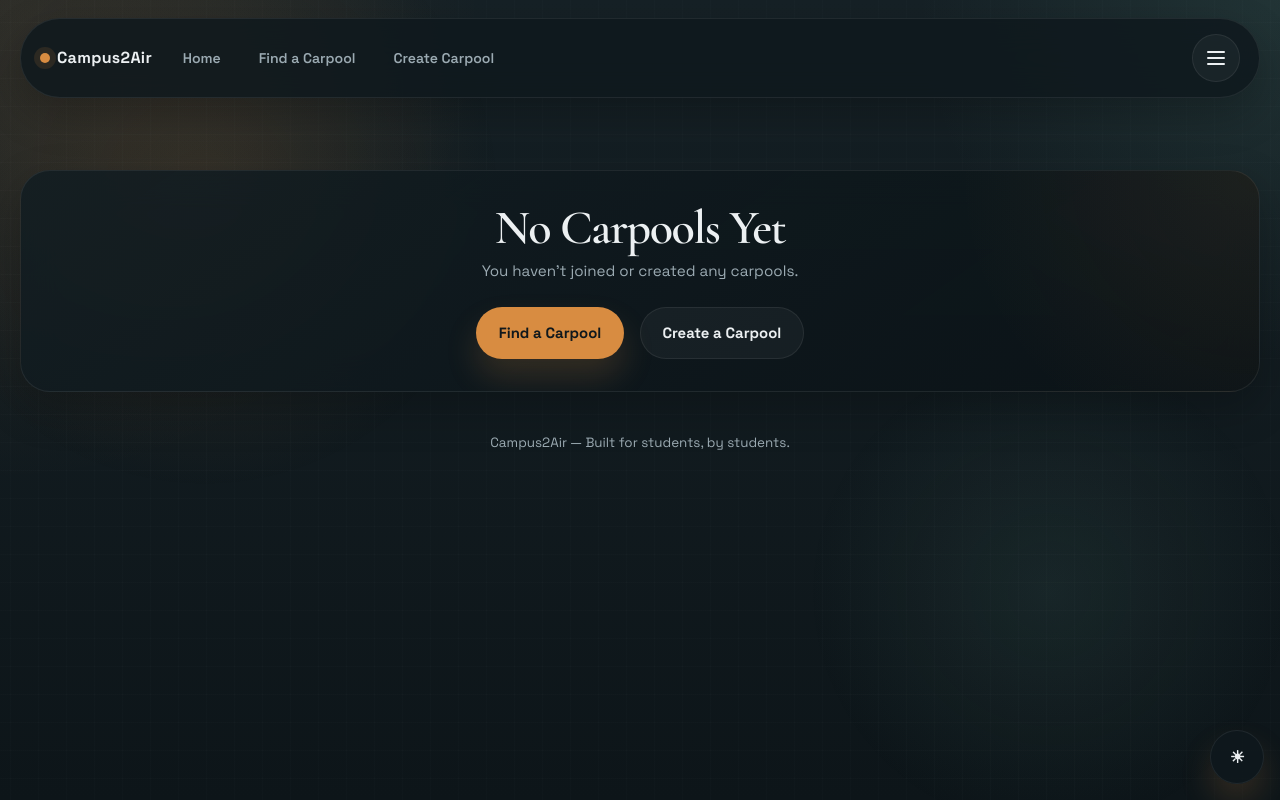
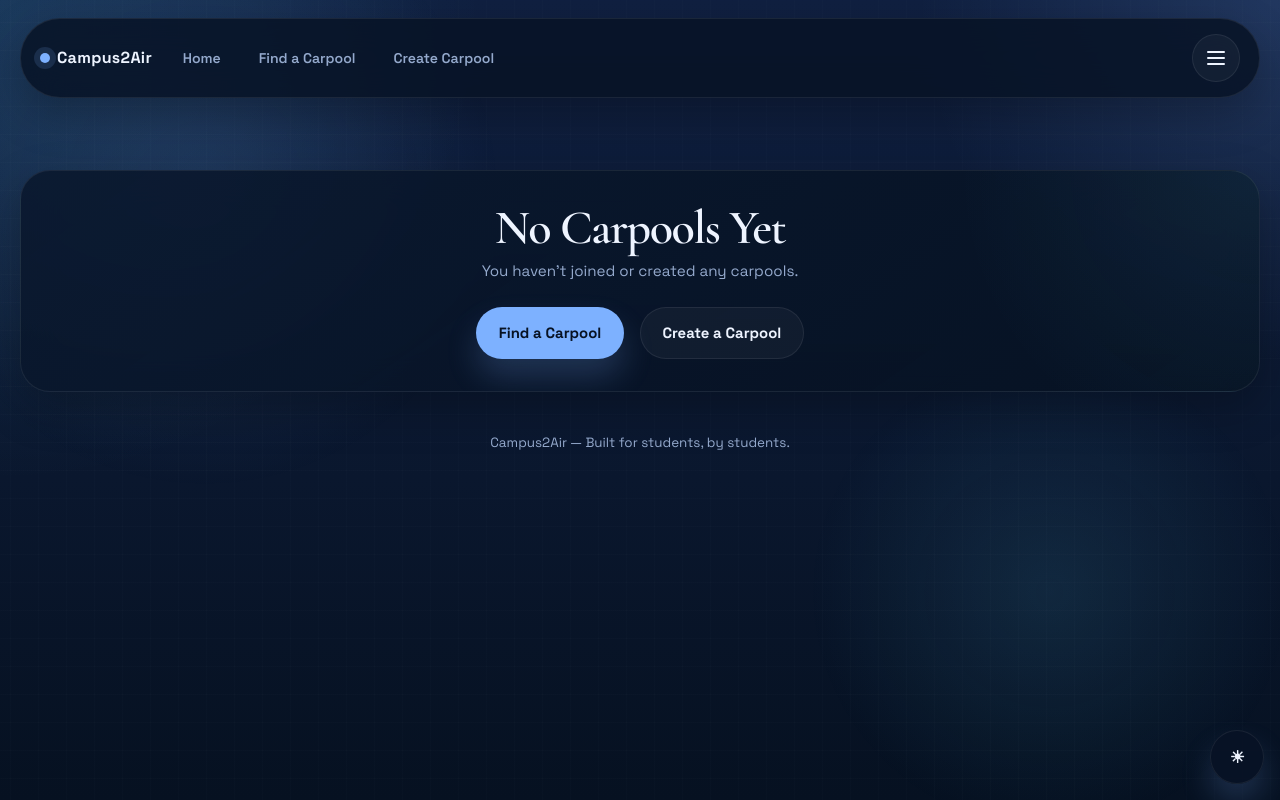
Before and after one commit to CodingGenius0001/univs-carpool-matchmaking, a Flask app: page /my-party in a window 1280 px wide. Run offline with Flask 3, Linux system fonts and the light colour scheme; the visitor is signed in with stand-in values (Sample User, id 1); data that the repository does not hold is empty.

Commit message:
Shift themes to blue light and dark palette

```diff
--- a/static/styles.css
+++ b/static/styles.css
@@ -1,24 +1,30 @@
 @import url("https://fonts.googleapis.com/css2?family=Cormorant+Garamond:wght@500;600;700&family=Space+Grotesk:wght@400;500;600;700&display=swap");
 
 :root {
-  --background: #efe5d6;
-  --background-alt: #f6efe5;
-  --foreground: #112033;
-  --muted: #667588;
+  --button-rgb: 47 111 221;
+  --signal-rgb: 143 184 255;
+  --success-rgb: 96 180 255;
+  --warning-rgb: 122 162 255;
+  --danger-rgb: 213 103 132;
+  --shadow-rgb: 44 72 118;
+  --background: #edf4ff;
+  --background-alt: #fbfdff;
+  --foreground: #102540;
+  --muted: #6b7fa1;
   --surface: rgba(255, 255, 255, 0.72);
   --surface-strong: rgba(255, 255, 255, 0.88);
-  --surface-accent: rgba(21, 93, 82, 0.1);
-  --border: rgba(17, 32, 51, 0.1);
-  --button: #155d52;
-  --button-hover: #0f4b42;
-  --signal: #d88c41;
-  --signal-soft: rgba(216, 140, 65, 0.14);
-  --danger: #ae4534;
-  --danger-bg: rgba(174, 69, 52, 0.12);
-  --success: #2e7d68;
-  --warning: #a46b17;
-  --shadow: 0 28px 90px rgba(104, 81, 53, 0.18);
-  --shadow-soft: 0 14px 42px rgba(104, 81, 53, 0.1);
+  --surface-accent: rgb(var(--button-rgb) / 0.1);
+  --border: rgba(16, 37, 64, 0.08);
+  --button: rgb(var(--button-rgb));
+  --button-hover: rgb(34 88 188);
+  --signal: rgb(var(--signal-rgb));
+  --signal-soft: rgb(var(--signal-rgb) / 0.16);
+  --danger: rgb(var(--danger-rgb));
+  --danger-bg: rgb(var(--danger-rgb) / 0.12);
+  --success: rgb(var(--success-rgb));
+  --warning: rgb(var(--warning-rgb));
+  --shadow: 0 28px 90px rgb(var(--shadow-rgb) / 0.16);
+  --shadow-soft: 0 14px 42px rgb(var(--shadow-rgb) / 0.1);
   --radius: 18px;
   --radius-lg: 30px;
   --transition: 180ms ease;
@@ -30,18 +36,20 @@
   --text-muted: var(--muted);
   --accent: var(--button);
   --accent2: var(--signal);
-  --accent-glow: rgba(21, 93, 82, 0.12);
+  --accent-glow: rgb(var(--button-rgb) / 0.12);
 }
 
 .light-mode {
-  --background: #f7f0e6;
-  --background-alt: #fcf8f1;
-  --surface: rgba(255, 255, 255, 0.8);
-  --surface-strong: rgba(255, 255, 255, 0.94);
-  --surface-accent: rgba(21, 93, 82, 0.08);
-  --border: rgba(17, 32, 51, 0.08);
-  --shadow: 0 24px 80px rgba(104, 81, 53, 0.14);
-  --shadow-soft: 0 12px 32px rgba(104, 81, 53, 0.08);
+  --background: #f4f8ff;
+  --background-alt: #ffffff;
+  --foreground: #11284a;
+  --muted: #6e82a4;
+  --surface: rgba(255, 255, 255, 0.82);
+  --surface-strong: rgba(255, 255, 255, 0.96);
+  --surface-accent: rgb(var(--button-rgb) / 0.08);
+  --border: rgba(17, 40, 74, 0.07);
+  --shadow: 0 24px 80px rgb(var(--shadow-rgb) / 0.13);
+  --shadow-soft: 0 12px 32px rgb(var(--shadow-rgb) / 0.07);
 }
 
 *,
@@ -64,8 +72,8 @@ body {
   color: var(--foreground);
   line-height: 1.6;
   background:
-    radial-gradient(circle at top left, rgba(216, 140, 65, 0.24), transparent 34%),
-    radial-gradient(circle at top right, rgba(21, 93, 82, 0.18), transparent 28%),
+    radial-gradient(circle at top left, rgb(var(--signal-rgb) / 0.24), transparent 34%),
+    radial-gradient(circle at top right, rgb(var(--button-rgb) / 0.14), transparent 28%),
     linear-gradient(180deg, var(--background-alt) 0%, var(--background) 100%);
 }
 
@@ -91,7 +99,7 @@ body::after {
   z-index: 0;
   background:
     radial-gradient(circle at 15% 24%, rgba(255, 255, 255, 0.32), transparent 26%),
-    radial-gradient(circle at 80% 76%, rgba(21, 93, 82, 0.08), transparent 22%);
+    radial-gradient(circle at 80% 76%, rgb(var(--button-rgb) / 0.08), transparent 22%);
 }
 
 main,
@@ -215,7 +223,7 @@ code {
   height: 0.6rem;
   border-radius: 999px;
   background: var(--signal);
-  box-shadow: 0 0 0 6px rgba(216, 140, 65, 0.12);
+  box-shadow: 0 0 0 6px rgb(var(--signal-rgb) / 0.14);
 }
 
 .site-logo .logo-short {
@@ -647,14 +655,14 @@ button,
 .button-link {
   background: var(--button);
   color: #ffffff;
-  box-shadow: 0 16px 32px rgba(21, 93, 82, 0.18);
+  box-shadow: 0 16px 32px rgb(var(--button-rgb) / 0.2);
 }
 
 .btn-primary:hover,
 button:hover,
 .button-link:hover {
   background: var(--button-hover);
-  box-shadow: 0 20px 36px rgba(21, 93, 82, 0.22);
+  box-shadow: 0 20px 36px rgb(var(--button-rgb) / 0.24);
 }
 
 .btn-secondary,
@@ -1509,31 +1517,38 @@ select {
 }
 
 html:not(.light-mode) {
-  --background: #0d1519;
-  --background-alt: #121d22;
-  --foreground: #ecf0f2;
-  --muted: #9baab2;
-  --surface: rgba(18, 29, 34, 0.78);
-  --surface-strong: rgba(15, 24, 29, 0.9);
-  --surface-accent: rgba(216, 140, 65, 0.12);
-  --border: rgba(236, 240, 242, 0.08);
-  --button: #d88c41;
-  --button-hover: #e39a54;
-  --signal: #68a493;
-  --signal-soft: rgba(104, 164, 147, 0.14);
-  --danger: #f08f7e;
-  --danger-bg: rgba(240, 143, 126, 0.12);
-  --success: #7dc4ae;
-  --warning: #f0c978;
-  --shadow: 0 26px 90px rgba(0, 0, 0, 0.4);
-  --shadow-soft: 0 16px 44px rgba(0, 0, 0, 0.24);
+  --button-rgb: 125 177 255;
+  --signal-rgb: 92 210 255;
+  --success-rgb: 118 196 255;
+  --warning-rgb: 166 196 255;
+  --danger-rgb: 255 129 158;
+  --shadow-rgb: 0 0 0;
+  --background: #061121;
+  --background-alt: #0b1830;
+  --foreground: #eef4ff;
+  --muted: #94a9cc;
+  --surface: rgba(10, 24, 46, 0.8);
+  --surface-strong: rgba(8, 19, 38, 0.92);
+  --surface-accent: rgb(var(--button-rgb) / 0.14);
+  --border: rgba(238, 244, 255, 0.08);
+  --button: rgb(var(--button-rgb));
+  --button-hover: rgb(151 195 255);
+  --signal: rgb(var(--signal-rgb));
+  --signal-soft: rgb(var(--signal-rgb) / 0.16);
+  --danger: rgb(var(--danger-rgb));
+  --danger-bg: rgb(var(--danger-rgb) / 0.12);
+  --success: rgb(var(--success-rgb));
+  --warning: rgb(var(--warning-rgb));
+  --shadow: 0 26px 90px rgb(var(--shadow-rgb) / 0.42);
+  --shadow-soft: 0 16px 44px rgb(var(--shadow-rgb) / 0.26);
+  --accent-glow: rgb(var(--button-rgb) / 0.16);
 }
 
 html:not(.light-mode) body {
   background:
-    radial-gradient(circle at top left, rgba(216, 140, 65, 0.12), transparent 32%),
-    radial-gradient(circle at top right, rgba(104, 164, 147, 0.14), transparent 24%),
-    linear-gradient(180deg, #162126 0%, #0d1519 100%);
+    radial-gradient(circle at top left, rgb(var(--signal-rgb) / 0.14), transparent 32%),
+    radial-gradient(circle at top right, rgb(var(--button-rgb) / 0.16), transparent 24%),
+    linear-gradient(180deg, #102041 0%, #061121 100%);
 }
 
 html:not(.light-mode) body::before {
@@ -1545,8 +1560,8 @@ html:not(.light-mode) body::before {
 
 html:not(.light-mode) body::after {
   background:
-    radial-gradient(circle at 16% 24%, rgba(216, 140, 65, 0.12), transparent 24%),
-    radial-gradient(circle at 82% 74%, rgba(104, 164, 147, 0.1), transparent 20%);
+    radial-gradient(circle at 16% 24%, rgb(var(--button-rgb) / 0.12), transparent 24%),
+    radial-gradient(circle at 82% 74%, rgb(var(--signal-rgb) / 0.1), transparent 20%);
 }
 
 html:not(.light-mode) code {
@@ -1555,7 +1570,7 @@ html:not(.light-mode) code {
 }
 
 html:not(.light-mode) .site-header {
-  background: rgba(15, 24, 29, 0.84);
+  background: rgba(8, 19, 38, 0.86);
   border-color: rgba(236, 240, 242, 0.08);
 }
 
@@ -1641,15 +1656,15 @@ html:not(.light-mode) .badge,
 html:not(.light-mode) .action-card .icon,
 html:not(.light-mode) .result-badge.score-high,
 html:not(.light-mode) .member-badge {
-  color: #f4eee5 !important;
-  background: rgba(216, 140, 65, 0.16) !important;
-  border-color: rgba(216, 140, 65, 0.24) !important;
+  color: var(--foreground) !important;
+  background: rgb(var(--button-rgb) / 0.16) !important;
+  border-color: rgb(var(--button-rgb) / 0.24) !important;
 }
 
 html:not(.light-mode) .site-logo::before,
 html:not(.light-mode) .badge::before {
   background: var(--button);
-  box-shadow: 0 0 0 6px rgba(216, 140, 65, 0.12);
+  box-shadow: 0 0 0 6px rgb(var(--button-rgb) / 0.14);
 }
 
 html:not(.light-mode) .card,
@@ -1662,18 +1677,18 @@ html:not(.light-mode) .carpool-card,
 html:not(.light-mode) .hero,
 html:not(.light-mode) .hero-screen {
   background:
-    radial-gradient(circle at top right, rgba(216, 140, 65, 0.08), transparent 24%),
-    linear-gradient(145deg, rgba(18, 29, 34, 0.88), rgba(10, 18, 22, 0.86));
+    radial-gradient(circle at top right, rgb(var(--signal-rgb) / 0.08), transparent 24%),
+    linear-gradient(145deg, rgba(10, 24, 46, 0.9), rgba(6, 17, 33, 0.88));
   border-color: rgba(236, 240, 242, 0.08);
   box-shadow: var(--shadow-soft);
 }
 
 html:not(.light-mode) .hero-screen::before {
-  background: linear-gradient(145deg, rgba(104, 164, 147, 0.88), rgba(41, 92, 82, 0.72));
+  background: linear-gradient(145deg, rgb(var(--button-rgb) / 0.9), rgb(var(--signal-rgb) / 0.76));
 }
 
 html:not(.light-mode) .hero-screen::after {
-  background: linear-gradient(145deg, rgba(34, 50, 57, 0.94), rgba(18, 29, 34, 0.9));
+  background: linear-gradient(145deg, rgba(26, 45, 78, 0.94), rgba(8, 19, 38, 0.9));
   border-color: rgba(236, 240, 242, 0.06);
 }
 
@@ -1681,15 +1696,15 @@ html:not(.light-mode) .btn-primary,
 html:not(.light-mode) button,
 html:not(.light-mode) .button-link {
   background: var(--button);
-  color: #10181c;
-  box-shadow: 0 18px 32px rgba(216, 140, 65, 0.18);
+  color: #071223;
+  box-shadow: 0 18px 32px rgb(var(--button-rgb) / 0.2);
 }
 
 html:not(.light-mode) .btn-primary:hover,
 html:not(.light-mode) button:hover,
 html:not(.light-mode) .button-link:hover {
   background: var(--button-hover);
-  box-shadow: 0 22px 38px rgba(216, 140, 65, 0.22);
+  box-shadow: 0 22px 38px rgb(var(--button-rgb) / 0.24);
 }
 
 html:not(.light-mode) .btn-danger,
@@ -1785,7 +1800,7 @@ html:not(.light-mode) .carpool-members {
 
 html:not(.light-mode) .global-theme-toggle,
 html:not(.light-mode) .theme-toggle {
-  background: rgba(15, 24, 29, 0.88);
+  background: rgba(8, 19, 38, 0.88);
   border-color: rgba(236, 240, 242, 0.08);
   color: var(--foreground);
 }
```
Also changed, not shown: other parts of static/styles.css (+48 -48 lines).
